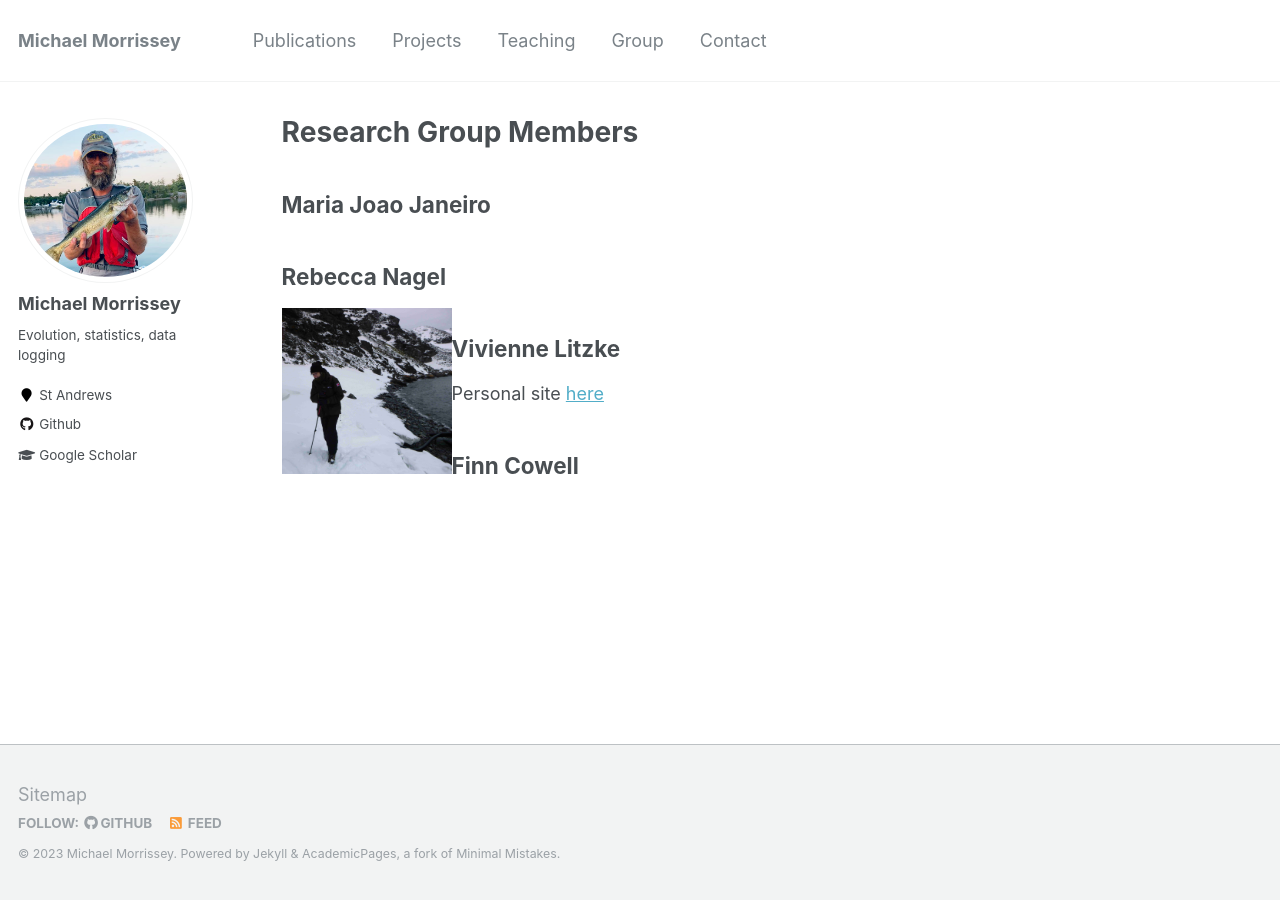
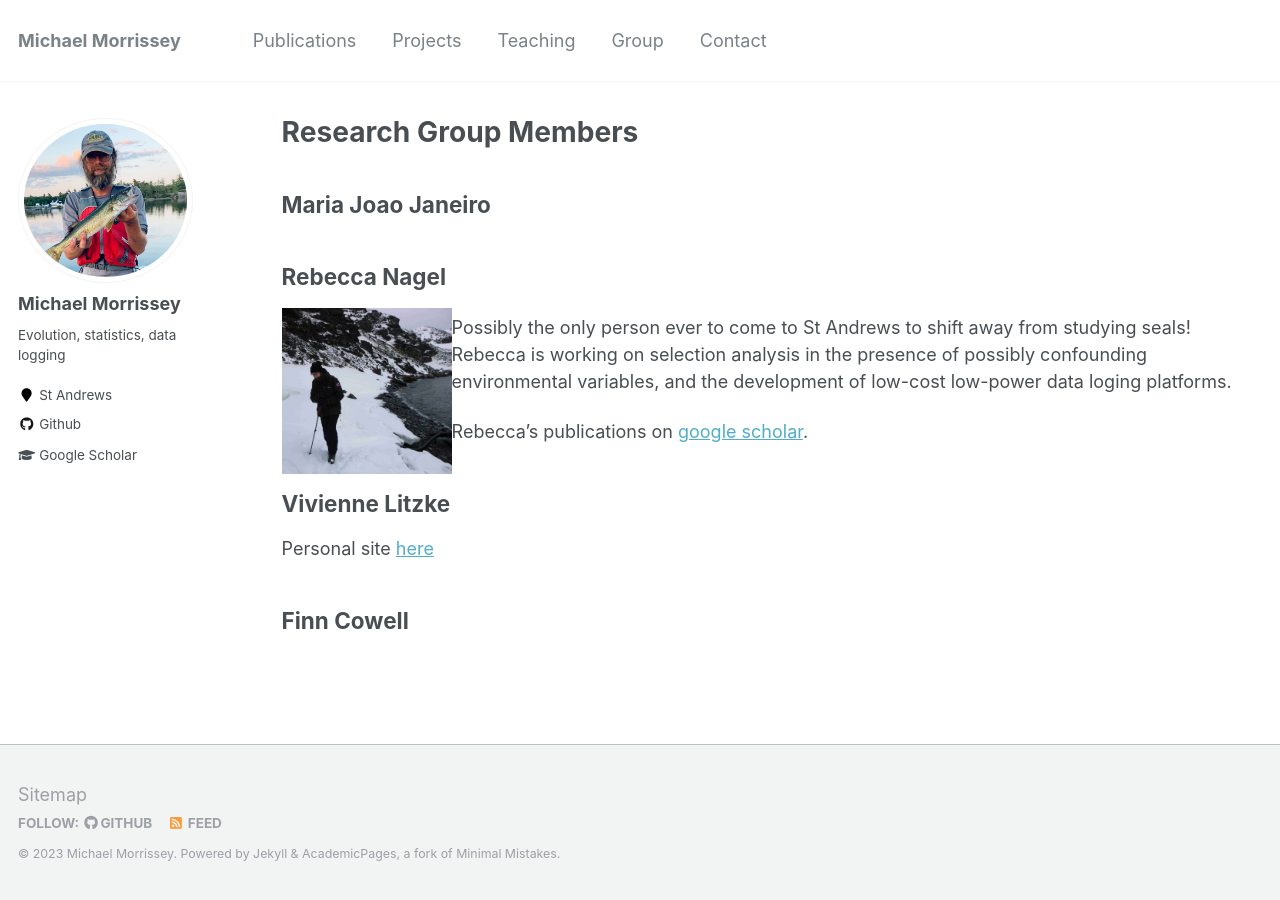
Before and after one commit to mbmorrissey/mbmorrissey.github.io, a Jekyll site: the page built from _pages/group.md, in a window 1280 px wide. Built offline with Jekyll 4.4.1, drawn with Linux system fonts in a browser that asks for light colours.

Commit message:
Update group.md

```diff
--- a/_pages/group.md
+++ b/_pages/group.md
@@ -11,6 +11,10 @@ author_profile: true
 ## Rebecca Nagel
 <img src="/images/rebecca.JPG" align="left" width="170px"/>
 
+Possibly the only person ever to come to St Andrews to shift away from studying seals!  Rebecca is working on selection analysis in the presence of possibly confounding environmental variables, and the development of low-cost low-power data loging platforms.
+
+Rebecca's publications on [google scholar](https://scholar.google.com/citations?user=SIRILEgAAAAJ&hl=en).
+
 ## Vivienne Litzke
 
 Personal site [here](https://vlitzke.github.io/)
```
